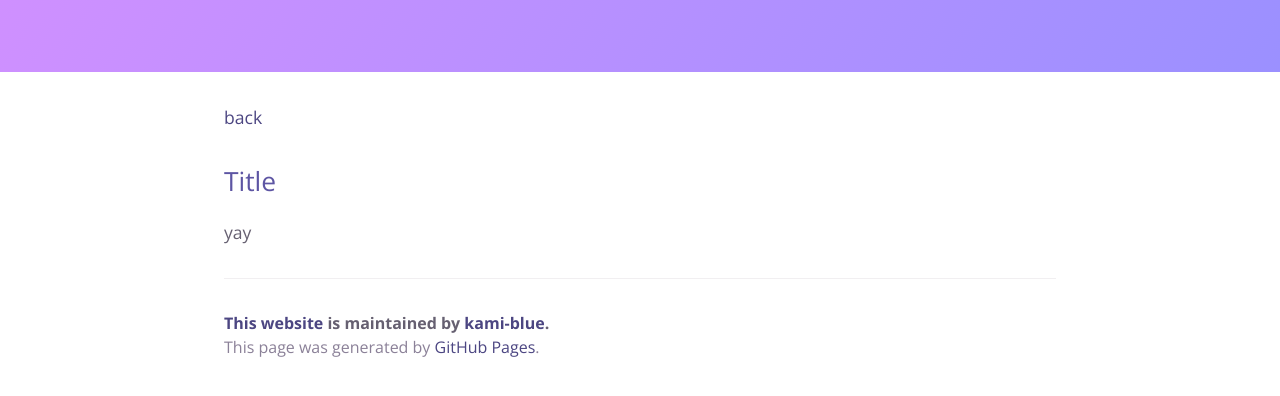
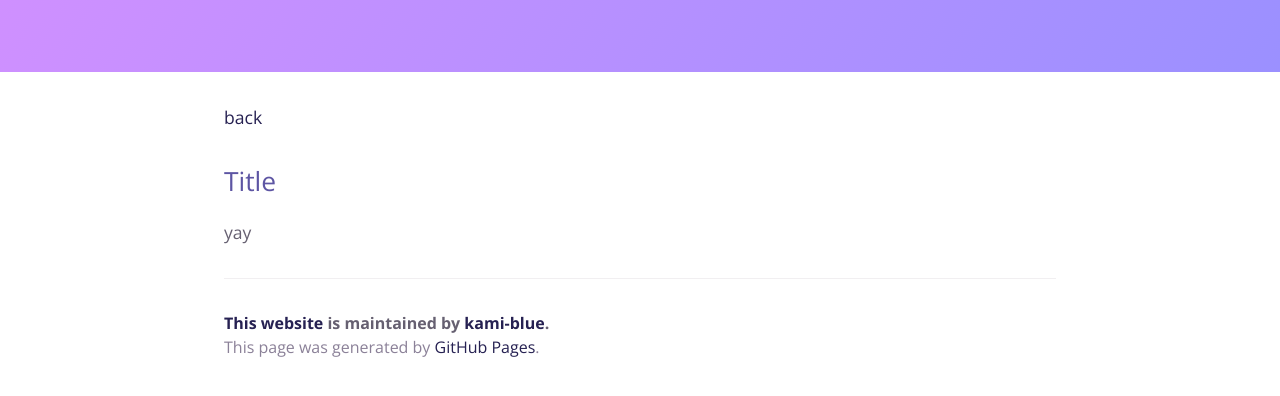
Before and after one commit to kami-blue/website, a Jekyll site: the page built from docs/example.md, in a window 1280 px wide. Shown: the part 311-707 px from the top of the page. Built offline with Jekyll 4.4.1, drawn with Linux system fonts in a browser that asks for light colours.

Commit message:
fix link color

```diff
--- a/docs/_sass/variables.scss
+++ b/docs/_sass/variables.scss
@@ -10,7 +10,7 @@ $header-bg-color-secondary: #d690ff !default;
 // Text
 $section-headings-color: #5d55a3 !default;
 $body-text-color: #666071 !default;
-$body-link-color: #4c4682 !default;
+$body-link-color: #262152 !default;
 $blockquote-text-color: #8b8198 !default;
 
 // Code
```
